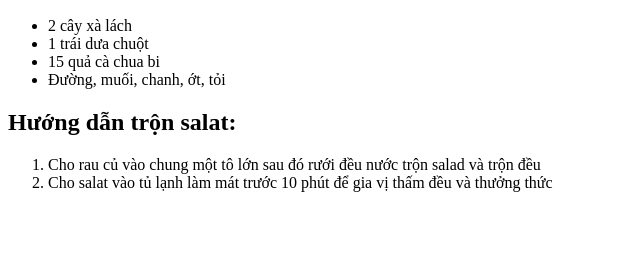
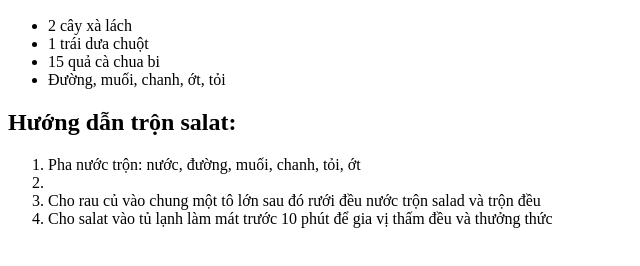
Before and after one commit to CaokimHanh/demo_publish_web, a plain HTML site: page Chapter3.html in a window 1280 px wide. Shown: the part 184-450 px from the top of the page, without its empty margins (0-640 px from the left). Drawn offline with Linux system fonts and the light colour scheme.

Commit message:
Update Chapter3.html

```diff
--- a/Chapter3.html
+++ b/Chapter3.html
@@ -17,6 +17,7 @@
 </ul>
 <h2>Hướng dẫn trộn salat:</h2>
 <ol>
+    <li>Pha nước trộn: nước, đường, muối, chanh, tỏi, ớt<li>
     <li>Cho rau củ vào chung một tô lớn sau đó rưới đều nước trộn salad và trộn đều</li>
     <li>Cho salat vào tủ lạnh làm mát trước 10 phút để gia vị thấm đều và thưởng thức</li>
 </ol>
```
